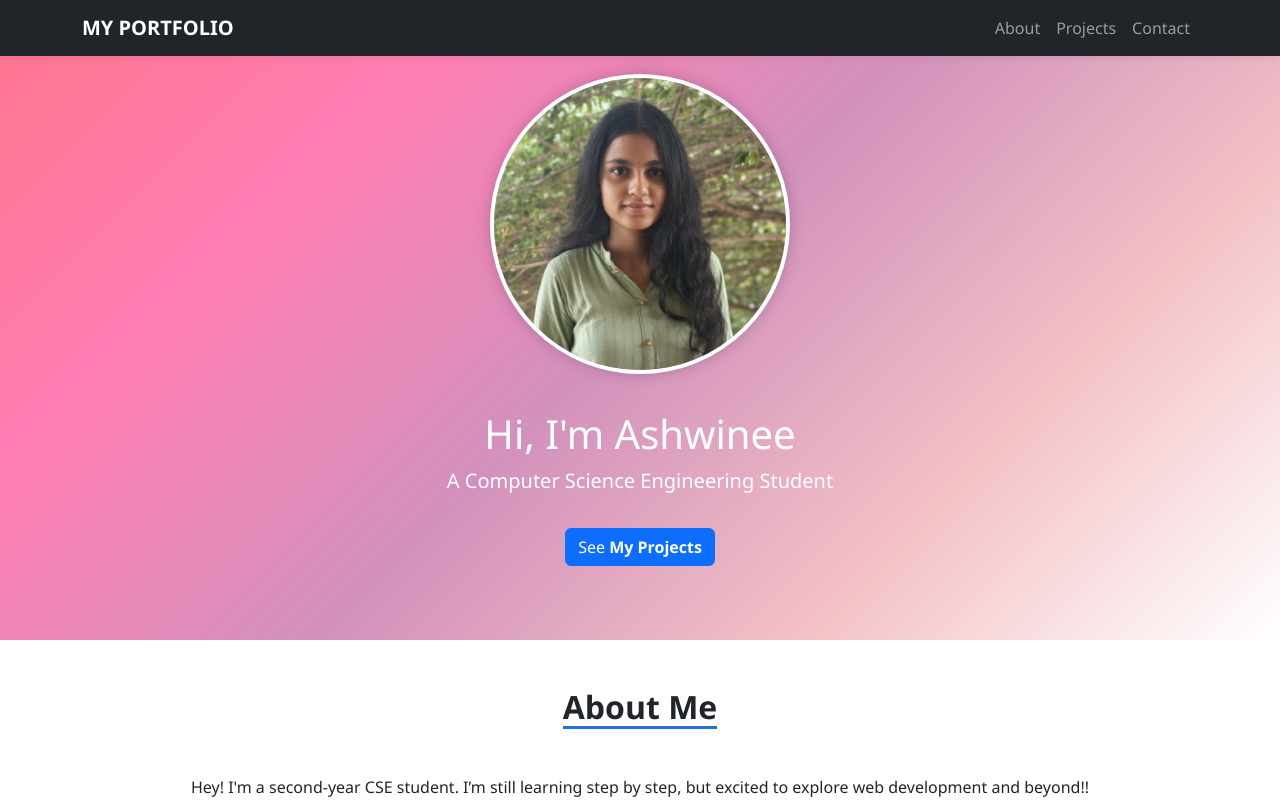
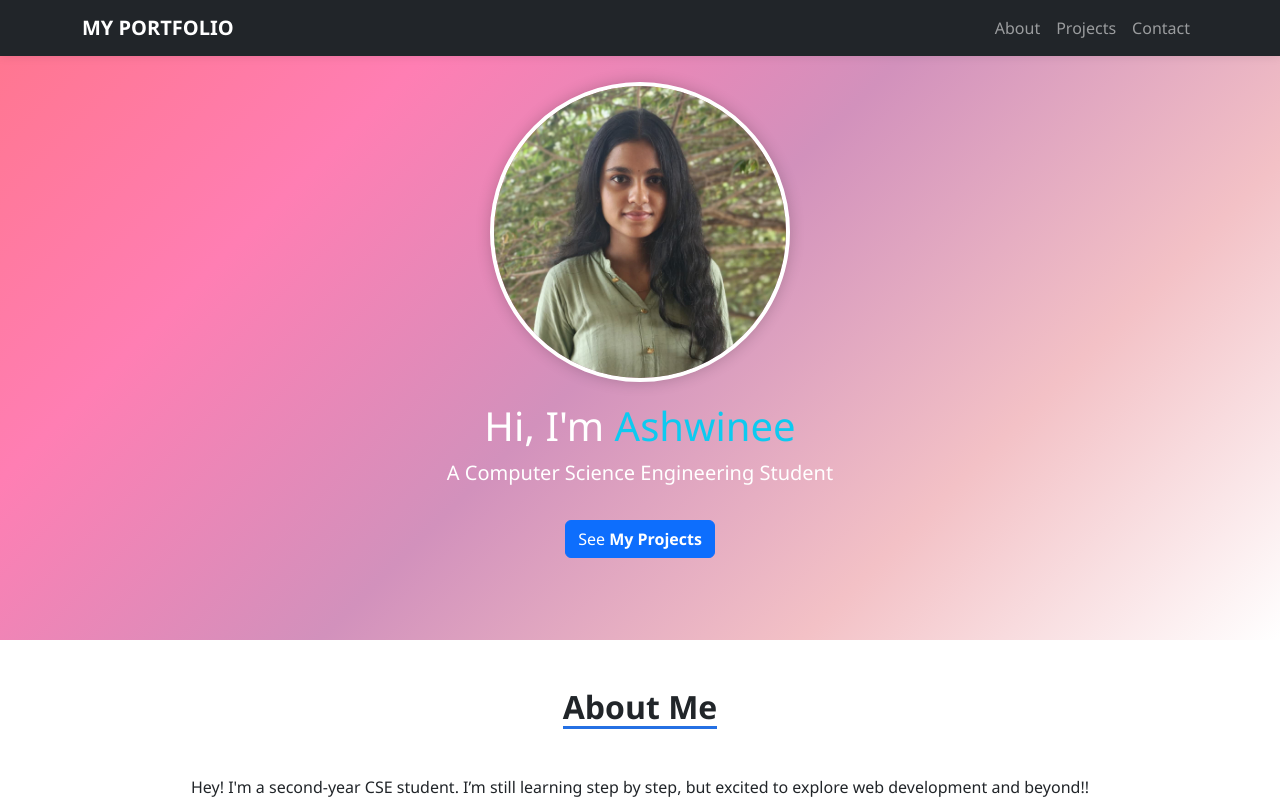
Before and after one commit to ashwinee1702/My-Portfolio, a plain HTML site: page index.html in a window 1280 px wide. Shown: the top 802 px of the page. Drawn offline with nearby package versions, Linux system fonts and the light colour scheme.

Commit message:
Update index.html

```diff
--- a/index.html
+++ b/index.html
@@ -28,11 +28,16 @@
   </nav>
 
   <section class="hero" id="home">
-    <img src="images/me.jpg" alt="Ashwinee">
-    <h1 class="mt-3">Hi, I'm Ashwinee</h1>
-    <p class="lead">A Computer Science Engineering Student </p>
-    <a href="#projects" class="btn btn-primary mt-3">See <b>My Projects</b></a>
+    <div class="hero-image">
+      <img src="images/me.jpg" alt="Ashwinee">
+    </div>
+    <div class="hero-text">
+      <h1>Hi, I'm <span class="text-info">Ashwinee</span></h1>
+      <p class="lead">A Computer Science Engineering Student</p>
+      <a href="#projects" class="btn btn-primary mt-3">See <b>My Projects</b></a>
+    </div>
   </section>
+
 
   <section id="about" class="py-5 text-center">
     <div class="container">
```
